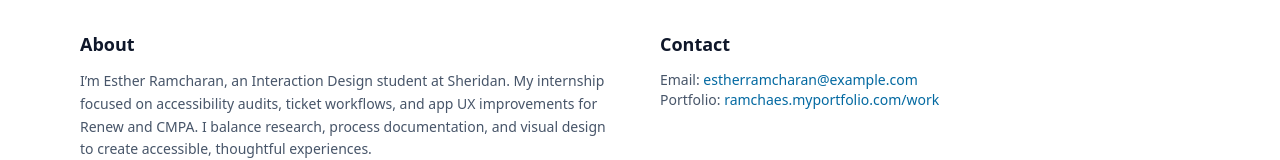
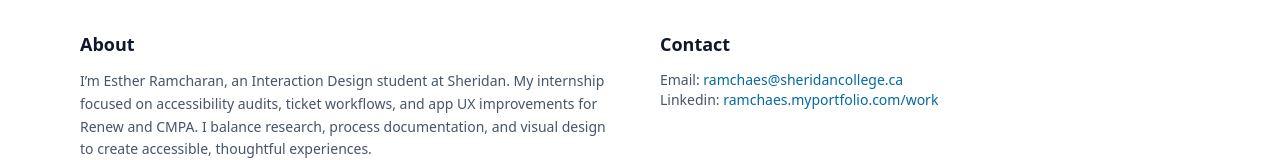
Before and after one commit to EstherRam/Portfolio, a React (Vite) app: page / in a window 1280 px wide. Shown: the part 1342-1502 px from the top of the page. Built offline with nearby package versions, Linux system fonts and the light colour scheme.

Commit message:
Update App.jsx

```diff
--- a/src/App.jsx
+++ b/src/App.jsx
@@ -465,16 +465,16 @@ export default function App() {
             <p className="mt-3 text-slate-600 text-sm">
               Email:{" "}
               <a
-                href="mailto:estherramcharan@example.com"
+                href="mailto:ramchaes@sheridancollege.ca"
                 className="text-sky-700 hover:underline"
               >
-                estherramcharan@example.com
+                ramchaes@sheridancollege.ca
               </a>
             </p>
             <p className="text-slate-600 text-sm">
-              Portfolio:{" "}
+              Linkedin:{" "}
               <a
-                href="https://ramchaes.myportfolio.com/work"
+                href="www.linkedin.com/in/estram"
                 className="text-sky-700 hover:underline"
               >
                 ramchaes.myportfolio.com/work
```
